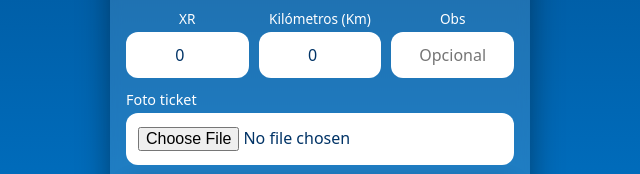
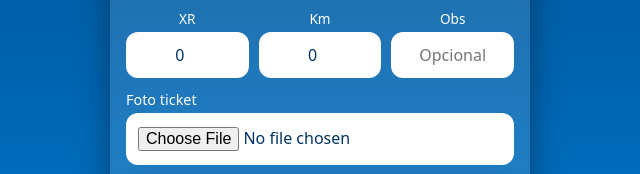
Before and after one commit to coelhocolatino/sad-tickets, a plain HTML site: page index.html in a window 1280 px wide. Shown: the part 618-792 px from the top of the page, 320-960 px from the left. Drawn offline with Linux system fonts and the light colour scheme; no server answers.

Commit message:
Update label for kilometers input
Shortened label for kilometers from 'Kilómetros (Km)' to 'Km'.

```diff
--- a/index.html
+++ b/index.html
@@ -219,7 +219,7 @@
       <input class="control" type="number" name="xr" min="0" max="12" value="0" required />
     </div>
     <div class="group">
-      <label>Kilómetros (Km)</label>
+      <label>Km</label>
       <input class="control" type="number" name="km" id="km" min="0" max="200" value="0" required />
     </div>
     <div class="group">
```
